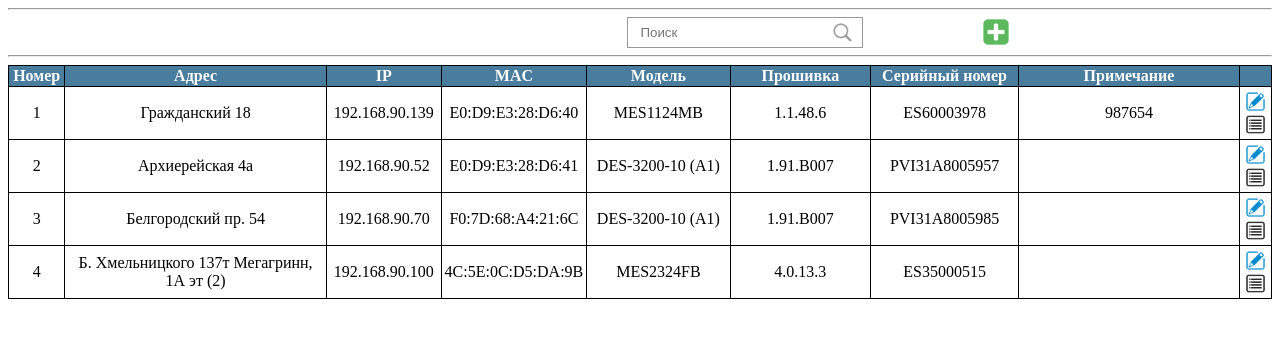
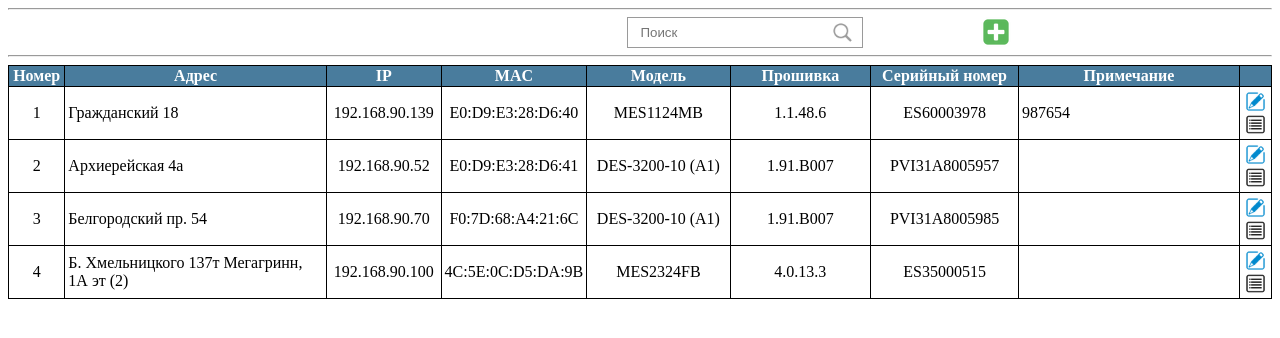
Before and after one commit to RamoneS-31rus/NOC, a Django app: page /network/switches in a window 1280 px wide; the page is wider, and only the part inside the window is pictured. Shown: the part 54-392 px from the top of that part. Run offline with Django 3.2, Linux system fonts and the light colour scheme; a user stored in the database is signed in; data comes from the database, SQL or seed files in the repository.

Commit message:
update: switch_list.html

```diff
--- a/noc/templates/network/switch_list.html
+++ b/noc/templates/network/switch_list.html
@@ -55,10 +55,10 @@
         </tr>
     {% for switch in object_list %}
         <tr>
-            <td style="text-align: center">
+            <td>
                 {{ switch.order }}
             </td>
-            <td>
+            <td style="text-align: left">
                 {{ switch.address }}
             </td>
             <td>
@@ -76,7 +76,7 @@
             <td>
                 {{ switch.serial }}
             </td>
-            <td>
+            <td style="text-align: left">
                 {{ switch.note }}
             </td>
             <td>
```
